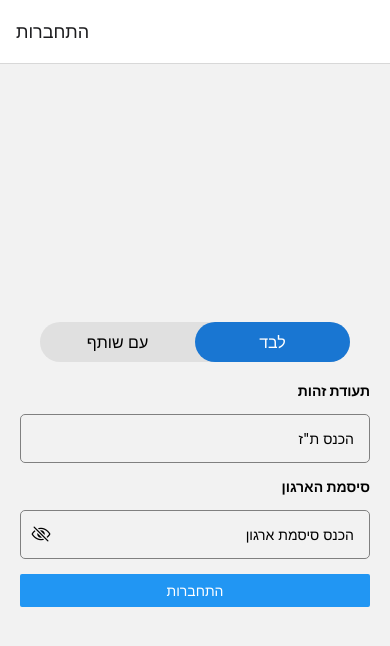
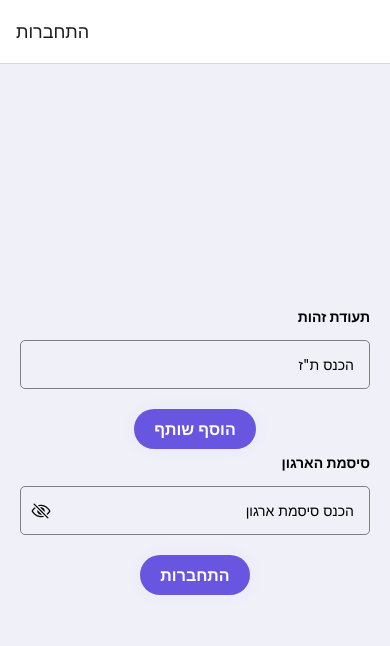
Before and after one commit to Ravidi22/Donations, a React Native app: screen / in a window 390 px wide. Shown: the top 646 px of the page. Built offline with nearby package versions, Linux system fonts and the light colour scheme.

Commit message:
finished login screen for now, need to work on the other screens

```diff
--- a/component/Basic/Alert.jsx
+++ b/component/Basic/Alert.jsx
@@ -1,14 +1,13 @@
-import React from 'react';
-import { View, Text, StyleSheet, TouchableOpacity } from 'react-native';
+import React from "react";
+import { View, Text, StyleSheet, TouchableOpacity } from "react-native";
+import Ionicons from "react-native-vector-icons/Ionicons";
 
-const Alert = ({ message, visible, onClose }) => {
-  if (!visible) return null;
-
+const Alert = ({ message, onClose }) => {
   return (
     <View style={styles.alertContainer}>
       <Text style={styles.alertText}>{message}</Text>
       <TouchableOpacity style={styles.closeButton} onPress={onClose}>
-        <Text>X</Text> {/* You can replace this with an icon */}
+        <Ionicons name={"close-circle-outline"} color={"white"} size={20} />
       </TouchableOpacity>
     </View>
   );
@@ -16,22 +15,26 @@ const Alert = ({ message, visible, onClose }) => {
 
 const styles = StyleSheet.create({
   alertContainer: {
-    backgroundColor: '#f44336', // Red background for error, change as needed
+    width: "100%",
+    position: "absolute",
+    top: 0,
+    backgroundColor: "#f44336",
     padding: 15,
-    borderRadius: 5,
-    flexDirection: 'row',
-    justifyContent: 'space-between',
-    alignItems: 'center',
-    marginBottom: 10,
+    transform: "slide",
+    borderRadius: 10,
+    flexDirection: "row-reverse",
+    justifyContent: "space-between",
+    alignItems: "center",
   },
   alertText: {
-    color: 'white',
-    flex: 1, // To ensure text takes up the majority of the alert container
+    textAlign: "right",
+    color: "white",
+    flex: 1,
   },
   closeButton: {
     marginLeft: 10,
-    alignItems: 'center',
-    justifyContent: 'center',
+    alignItems: "center",
+    justifyContent: "center",
   },
 });
 
--- a/component/Basic/Button.jsx
+++ b/component/Basic/Button.jsx
@@ -1,24 +1,34 @@
-import { Button } from "react-native";
+import { StyleSheet, View, TouchableOpacity, Text } from "react-native";
 
-export default Button = (
-  label,
-  Provider,
-  Icon,
-  IconSize,
-  IconColor,
-  handlePress
-) => {
+export const Button = ({ label, handlePress, style }) => {
   return (
-    <Button style={styles.button} title={label} onPress={handlePress}>
-      <Provider
-        name={Icon}
-        size={IconSize || 50}
-        color={IconColor || "black"}
-      />
-    </Button>
+    <View style={styles.buttonContainer}>
+      <TouchableOpacity style={style || styles.button} onPress={handlePress}>
+        <Text style={styles.buttonText}>{label}</Text>
+      </TouchableOpacity>
+    </View>
   );
 };
 
 const styles = StyleSheet.create({
-  button: {},
+  buttonContainer: {
+    justifyContent: "center",
+    alignItems: "center",
+    padding: 5,
+  },
+  button: {
+    backgroundColor: "#6855e0",
+    paddingVertical: 10,
+    paddingHorizontal: 20,
+    shadowColor: "rgba(104, 85, 224, 0.2)",
+    shadowOffset: { width: 0, height: 0 },
+    shadowOpacity: 0.2,
+    shadowRadius: 20,
+    borderRadius: 25,
+  },
+  buttonText: {
+    color: "white",
+    fontWeight: "600",
+    fontSize: 16,
+  },
 });
--- a/component/Basic/TextInput.jsx
+++ b/component/Basic/TextInput.jsx
@@ -37,7 +37,7 @@ export const TextInputWithIcon = ({
   onChangeText,
   placeholder,
   secureTextEntry,
-  toggleVisibility,
+  onPress,
   label,
   Icon,
   iconSize,
@@ -54,7 +54,7 @@ export const TextInputWithIcon = ({
           value={value}
           onChangeText={onChangeText}
         />
-        <TouchableOpacity onPress={toggleVisibility} style={styles.icon}>
+        <TouchableOpacity onPress={onPress} style={styles.icon}>
           <Ionicons
             name={Icon}
             color={iconColor || "black"}
--- a/navigation/login/Login.jsx
+++ b/navigation/login/Login.jsx
@@ -1,32 +1,47 @@
 import React, { useState } from "react";
 import {
-  View,
-  Button,
   StyleSheet,
   ScrollView,
   KeyboardAvoidingView,
   Platform,
 } from "react-native";
-import { isValidID, IsValidOrganizationPassword } from "./Validation";
-import ToggleButtonGroup from "../../component/Basic/ToggeleButtonGroup";
 import { TextInput, TextInputWithIcon } from "../../component/Basic/TextInput";
+import { Button } from "../../component/Basic/Button";
+import Alert from "../../component/Basic/Alert";
 
 const LoginScreen = ({ navigation }) => {
   const [userId, setUserId] = useState("");
-  const [partnerId, setPartnerId] = useState("");
+  const [partnerIds, setPartnerIds] = useState([]);
+
   const [organizationPassword, setOrganizationPassword] = useState("");
   const [passwordVisible, setPasswordVisible] = useState(false);
 
-  const [loginOption, setLoginOption] = useState("לבד");
+  const [showAlert, setShowAlert] = useState(false);
 
   const handleLogin = () => {
-    if (
-      isValidID(userId) ||
-      isValidID(partnerId) ||
-      IsValidOrganizationPassword(organizationPassword)
-    ) {
+    if (true) {
+      navigation.replace("Home");
+    } else {
+      setShowAlert(true);
+      setTimeout(() => setShowAlert(false), 1000);
     }
-    navigation.replace("Home");
+  };
+
+  const addPartnerIdInput = () => {
+    if (partnerIds.length < 2) {
+      setPartnerIds([...partnerIds, ""]);
+    }
+  };
+
+  const updatePartnerId = (index, value) => {
+    const updatedIds = [...partnerIds];
+    updatedIds[index] = value;
+    setPartnerIds(updatedIds);
+  };
+
+  const removePartnerIdInput = (index) => {
+    const updatedIds = partnerIds.filter((_, idx) => idx !== index);
+    setPartnerIds(updatedIds);
   };
 
   return (
@@ -35,13 +50,8 @@ const LoginScreen = ({ navigation }) => {
       behavior={Platform.OS === "ios" ? "padding" : "height"}
     >
       <ScrollView contentContainerStyle={styles.contentContainer}>
-        <View style={{ padding: 20 }}>
-          <ToggleButtonGroup
-            options={["לבד", "עם שותף"]}
-            value={loginOption}
-            onChange={setLoginOption}
-          />
-        </View>
+        {showAlert && <Alert message={"התחברות נכשלה"} />}
+
         <TextInput
           label={"תעודת זהות"}
           value={userId}
@@ -50,16 +60,23 @@ const LoginScreen = ({ navigation }) => {
           keyboardType="numeric"
           maxLength={9}
         />
-        {loginOption != "לבד" && (
-          <TextInput
-            label={"תעודת זהות של השותף (אופציונלי)"}
+
+        {partnerIds.map((partnerId, index) => (
+          <TextInputWithIcon
+            key={index}
+            label={`מזהה שותף ${index + 1}`}
             value={partnerId}
-            onChangeText={setPartnerId}
-            placeholder='הכנס ת"ז שותף'
+            onChangeText={(text) => updatePartnerId(index, text)}
+            placeholder="הכנס מזהה שותף"
             keyboardType="numeric"
             maxLength={9}
+            Icon={"close-circle-outline"}
+            iconColor={"red"}
+            onPress={() => removePartnerIdInput(index)}
           />
-        )}
+        ))}
+
+        <Button label="הוסף שותף" handlePress={addPartnerIdInput} />
 
         <TextInputWithIcon
           label={"סיסמת הארגון"}
@@ -67,13 +84,12 @@ const LoginScreen = ({ navigation }) => {
           onChangeText={setOrganizationPassword}
           placeholder="הכנס סיסמת ארגון"
           secureTextEntry={!passwordVisible}
-          toggleVisibility={() => setPasswordVisible(!passwordVisible)}
+          onPress={() => setPasswordVisible(!passwordVisible)}
           Icon={passwordVisible ? "eye-outline" : "eye-off-outline"}
-          iconSize={20}
           iconColor={"black"}
         />
 
-        <Button title="התחברות" onPress={handleLogin} />
+        <Button label="התחברות" handlePress={handleLogin} />
       </ScrollView>
     </KeyboardAvoidingView>
   );
@@ -82,11 +98,12 @@ const LoginScreen = ({ navigation }) => {
 const styles = StyleSheet.create({
   container: {
     flex: 1,
+    backgroundColor: "#EFF0F8",
     padding: 10,
   },
   contentContainer: {
     flexGrow: 1,
-    alignItems: "stretch",
+    alignItems: "center",
     justifyContent: "center",
     padding: 10,
   },
--- a/navigation/screens/map/MapTab.jsx
+++ b/navigation/screens/map/MapTab.jsx
@@ -1,11 +1,11 @@
-import React from 'react';
-import { StyleSheet, View } from 'react-native';
-import MapContainer from './sections/MapContainer';
+import React from "react";
+import { StyleSheet, View } from "react-native";
+import MapContainer from "./sections/MapContainer";
 
 const MapTab = () => {
   return (
     <View style={styles.container}>
-      <MapContainer/>
+      <MapContainer />
     </View>
   );
 };
@@ -13,6 +13,7 @@ const MapTab = () => {
 const styles = StyleSheet.create({
   container: {
     flex: 1,
+    backgroundColor: "#EFF0F8",
   },
 });
 
--- a/navigation/screens/map/sections/MapContainer.jsx
+++ b/navigation/screens/map/sections/MapContainer.jsx
@@ -1,14 +1,8 @@
 import React, { useState, useEffect, useRef } from "react";
-import {
-  Button,
-  StyleSheet,
-  View,
-  TouchableOpacity,
-  Modal,
-  Text,
-} from "react-native";
+import { StyleSheet, View, Modal, Text } from "react-native";
 import MapView from "react-native-maps";
-import Ionicons from "react-native-vector-icons/Ionicons";
+import { Button } from "../../../../component/Basic/Button";
+
 import * as Location from "expo-location";
 
 const MapContainer = () => {
@@ -66,9 +60,9 @@ const MapContainer = () => {
         initialRegion={location} // Set the initial region to the user's location
         showsUserLocation={true}
       />
-      <TouchableOpacity style={styles.addButton} onPress={handlePress}>
-        <Ionicons name="add-circle" size={50} color="#6a96bc" />
-      </TouchableOpacity>
+      <View style={{ position: "absolute", right: 20, bottom: 20 }}>
+        <Button label={"הוספת כתובת"} handlePress={handlePress} />
+      </View>
 
       <Modal
         animationType="slide"
@@ -81,8 +75,8 @@ const MapContainer = () => {
         <View style={styles.modalView}>
           <Text style={styles.modalText}>This is the modal content</Text>
           <Button
-            title="Close"
-            onPress={() => setModalVisible(!modalVisible)}
+            label="Close"
+            handlePress={() => setModalVisible(!modalVisible)}
           />
         </View>
       </Modal>
@@ -98,25 +92,6 @@ const styles = StyleSheet.create({
     width: "100%",
     height: "100%",
   },
-  addButton: {
-    position: "absolute",
-    right: 20,
-    bottom: 20,
-    width: 50,
-    height: 50,
-    justifyContent: "center",
-    alignItems: "center",
-    borderRadius: 25,
-  },
-  modalView: {
-    flex: 1,
-    alignItems: "center",
-    justifyContent: "center",
-  },
-  modalText: {
-    marginBottom: 15,
-    textAlign: "center",
-  },
 });
 
 export default MapContainer;
--- a/navigation/screens/personal-details/PersonalTab.jsx
+++ b/navigation/screens/personal-details/PersonalTab.jsx
@@ -1,12 +1,18 @@
-import React from 'react';
-import { View, Text } from 'react-native';
+import React from "react";
+import { View, Text, StyleSheet } from "react-native";
 
 const PersonalDetailsTab = () => {
   return (
-    <View style={{ flex: 1, justifyContent: 'center', alignItems: 'center' }}>
+    <View style={{ flex: 1, justifyContent: "center", alignItems: "center" }}>
       <Text>Personal Details Tab</Text>
     </View>
   );
 };
 
+const styles = StyleSheet.create({
+  container: {
+    flex: 1,
+    backgroundColor: "#EFF0F8",
+  },
+});
 export default PersonalDetailsTab;
--- a/navigation/screens/route/RouteTab.jsx
+++ b/navigation/screens/route/RouteTab.jsx
@@ -1,12 +1,18 @@
-import React from 'react';
-import { View, Text } from 'react-native';
+import React from "react";
+import { View, Text, StyleSheet } from "react-native";
 
 const RouteTab = () => {
   return (
-    <View style={{ flex: 1, justifyContent: 'center', alignItems: 'center' }}>
+    <View style={{ flex: 1, justifyContent: "center", alignItems: "center" }}>
       <Text>Route Tab</Text>
     </View>
   );
 };
 
+const styles = StyleSheet.create({
+  container: {
+    flex: 1,
+    backgroundColor: "#EFF0F8",
+  },
+});
 export default RouteTab;
```
Also changed, not shown: component/AddAddressModal.jsx (+34 -0 lines).
